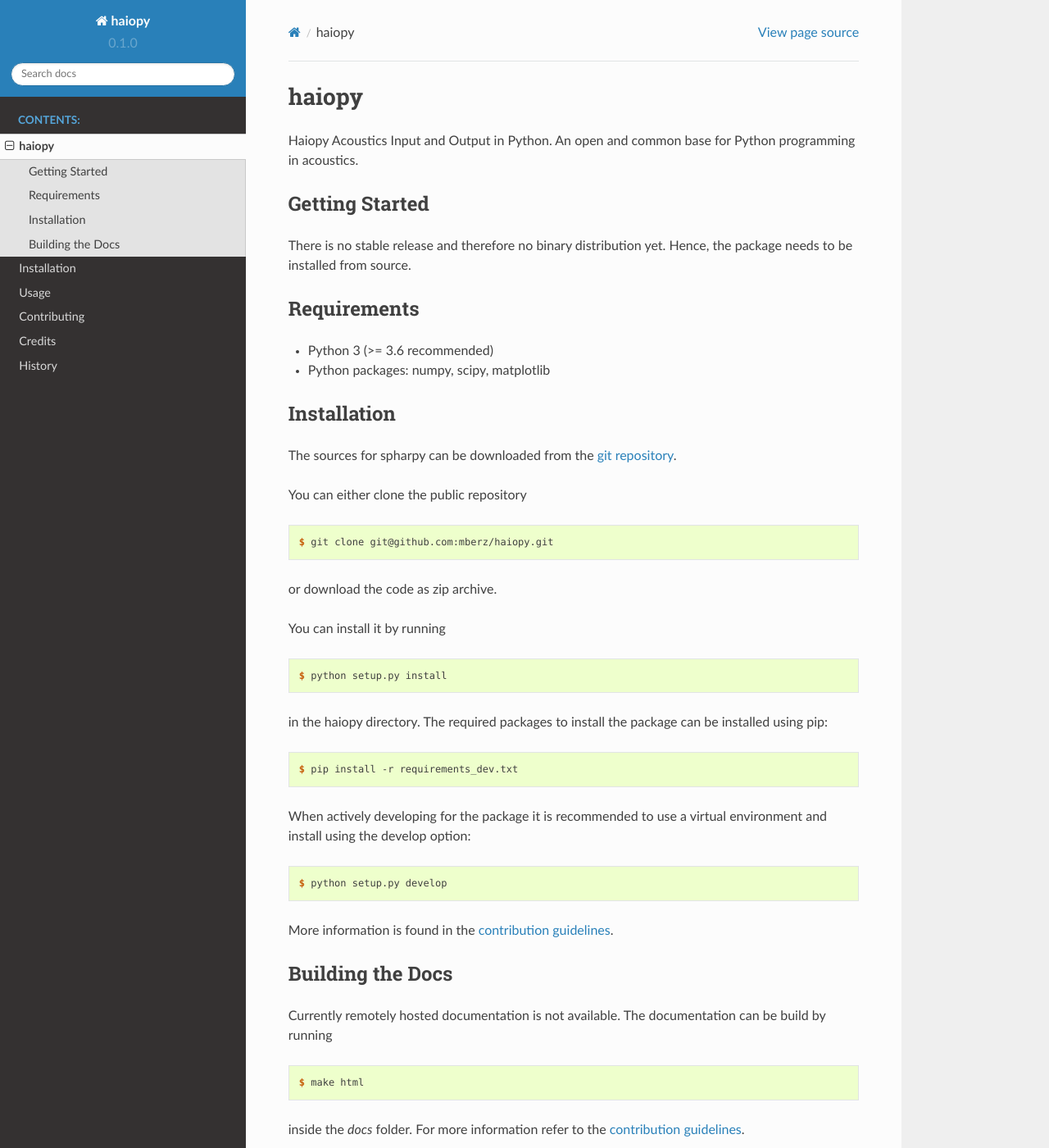
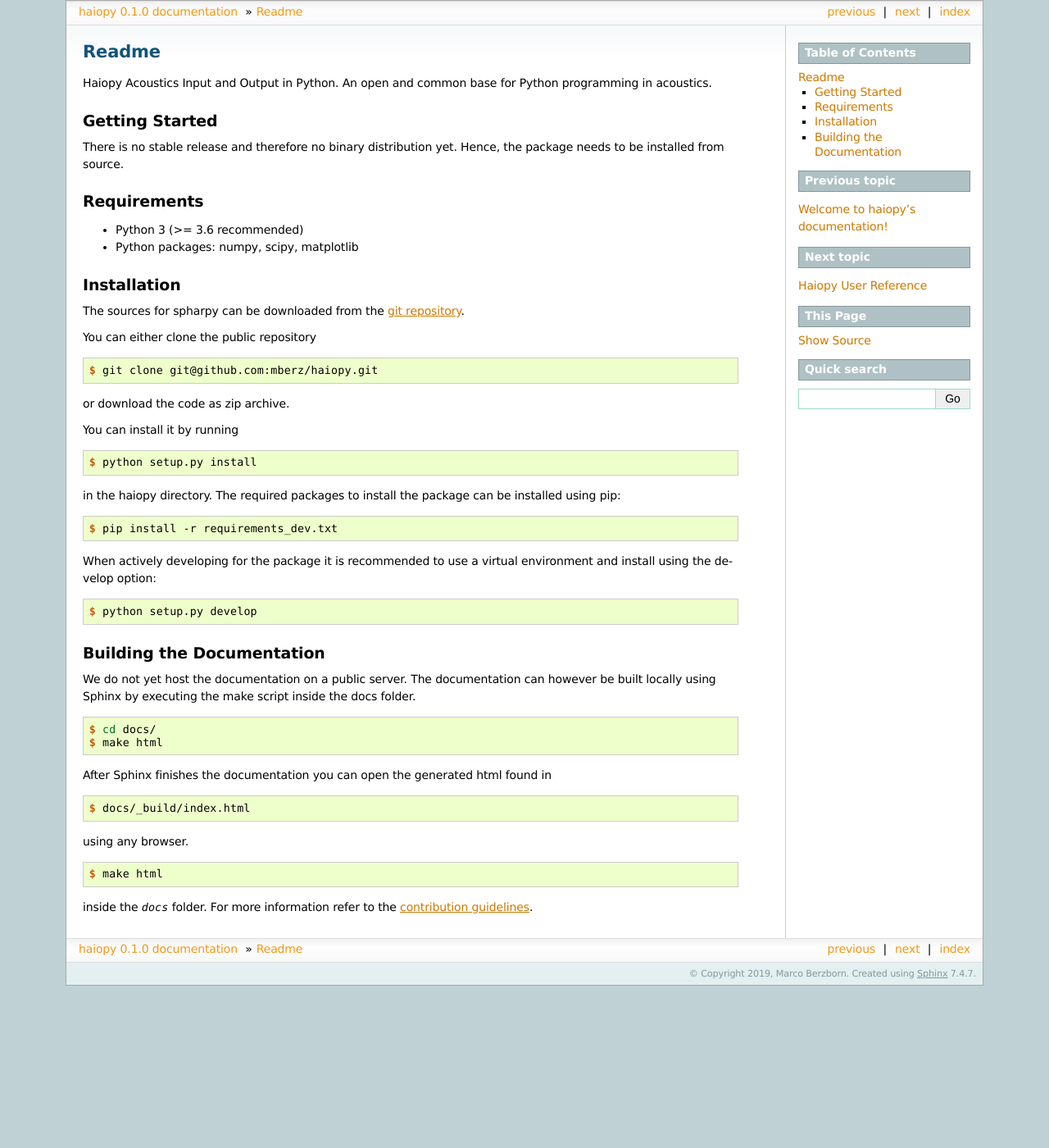
Before and after one commit to pyfar/pyfar, a Sphinx documentation site: the page built from docs/readme.rst, in a window 1280 px wide and 1400 px high. Shown: the whole window at 82% size. Built offline with Sphinx 7.4.7, drawn with Linux system fonts in a browser that asks for light colours; pages that are not in the unit, such as notebooks, are missing from menus; some of the changed text lies outside the part shown.

```diff
--- a/CONTRIBUTING.rst
+++ b/CONTRIBUTING.rst
@@ -103,7 +103,7 @@ Before you submit a pull request, check that it meets these guidelines:
    your new functionality into a function with a docstring, and add the
    feature to the list in README.rst.
 3. The pull request should work for Python 3.5 and 3.6. Check
-   https://travis-ci.org/mberz/haiopy/pull_requests
+   https://travis-ci.com/mberz/haiopy/pull_requests
    and make sure that the tests pass for all supported Python versions.
 
 Tips
--- a/README.rst
+++ b/README.rst
@@ -1,5 +1,5 @@
 ======
-haiopy
+Readme
 ======
 
 Haiopy Acoustics Input and Output in Python. An open and common base for Python programming in acoustics.
@@ -49,13 +49,26 @@ develop option:
 
     $ python setup.py develop
 
-More information is found in the `contribution guidelines`_.
 
-Building the Docs
-=================
+Building the Documentation
+==========================
 
-Currently remotely hosted documentation is not available.
-The documentation can be build by running
+We do not yet host the documentation on a public server.
+The documentation can however be built locally using Sphinx by
+executing the make script inside the docs folder.
+
+.. code-block:: console
+
+    $ cd docs/
+    $ make html
+
+After Sphinx finishes the documentation you can open the generated html found in
+
+.. code-block:: console
+
+    $ docs/_build/index.html
+
+using any browser.
 
 .. code-block:: console
 
--- a/docs/conf.py
+++ b/docs/conf.py
@@ -32,7 +32,11 @@ import haiopy
 
 # Add any Sphinx extension module names here, as strings. They can be
 # extensions coming with Sphinx (named 'sphinx.ext.*') or your custom ones.
-extensions = ['sphinx.ext.autodoc', 'sphinx.ext.viewcode']
+extensions = [
+    'sphinx.ext.autodoc',
+    'sphinx.ext.viewcode',
+    'sphinx.ext.napoleon',
+    'sphinx.ext.autosummary']
 
 # Add any paths that contain templates here, relative to this directory.
 templates_path = ['_templates']
@@ -84,7 +88,7 @@ todo_include_todos = False
 # The theme to use for HTML and HTML Help pages.  See the documentation for
 # a list of builtin themes.
 #
-html_theme = 'sphinx_rtd_theme'
+html_theme = 'sphinxdoc'
 
 # Theme options are theme-specific and customize the look and feel of a
 # theme further.  For a list of options available for each theme, see the
--- a/docs/index.rst
+++ b/docs/index.rst
@@ -1,13 +1,11 @@
 Welcome to haiopy's documentation!
-======================================
+==================================
 
 .. toctree::
    :maxdepth: 2
    :caption: Contents:
 
    readme
-   installation
-   usage
    modules
    contributing
    authors
--- a/docs/usage.rst
+++ /dev/null
@@ -1,7 +0,0 @@
-=====
-Usage
-=====
-
-To use haiopy in a project::
-
-    import haiopy
--- a/requirements_dev.txt
+++ b/requirements_dev.txt
@@ -14,4 +14,3 @@ scipy
 pyfftw
 PyQt5
 matplotlib
-sphinx_rtd_theme
```
Also changed, not shown: docs/haiopy.classes.rst (added, +25 -0 lines), docs/haiopy.fft.rst (added, +7 -0 lines), docs/haiopy.plot.rst (added, +33 -0 lines), docs/modules.rst (added, +18 -0 lines), 4 other files.
